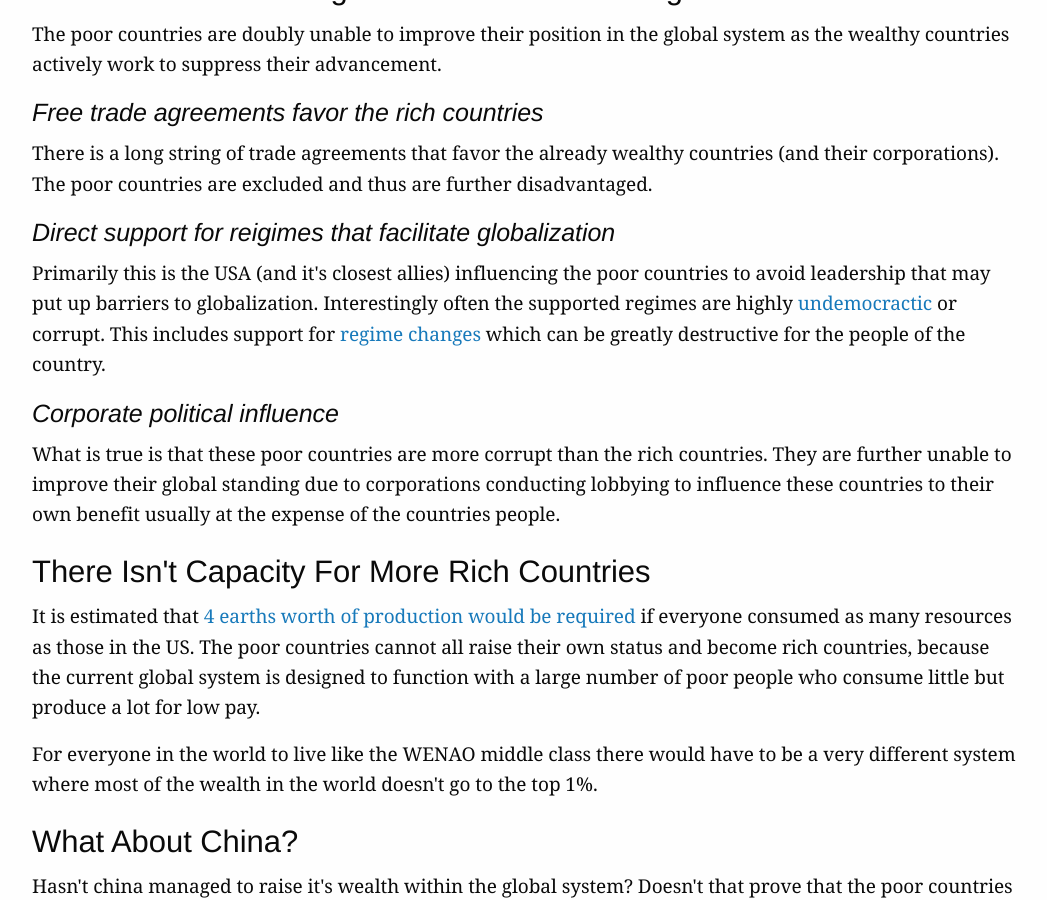
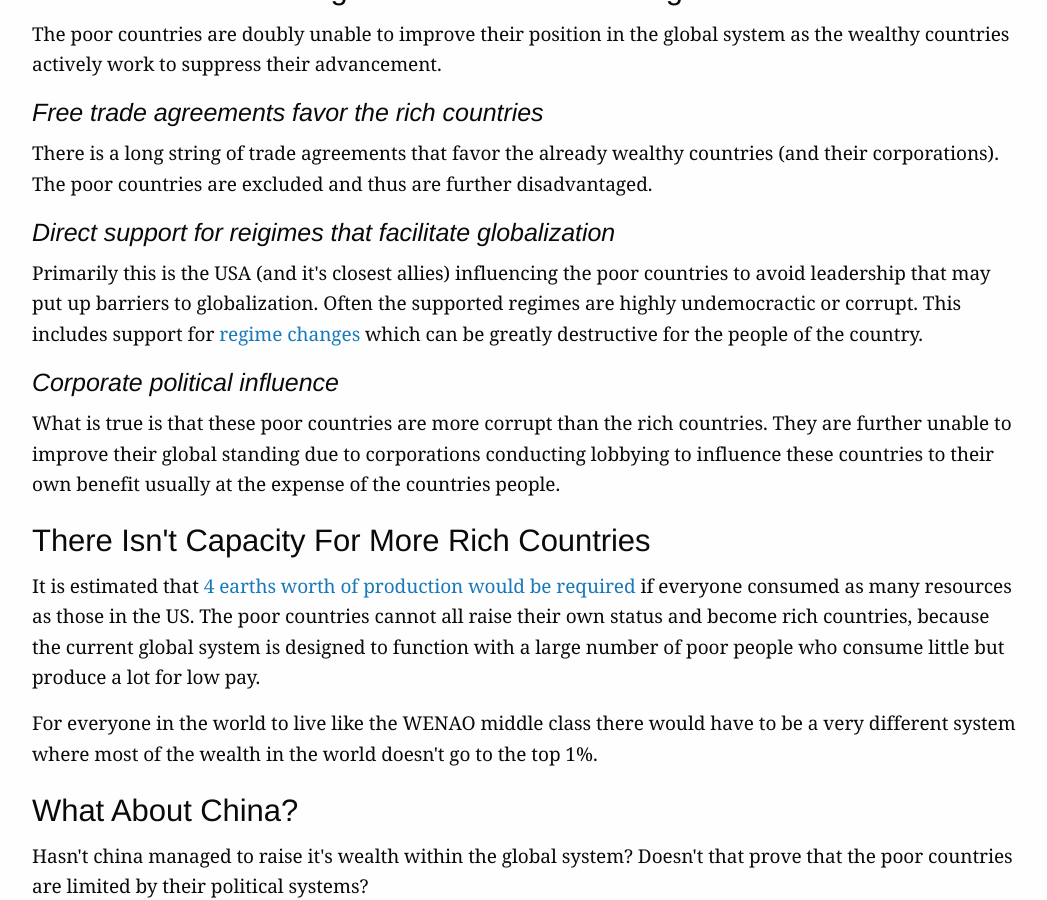
Before and after one commit to scientific-defense-force/this-is-the-world-site, a Jekyll site: the page built from what-people-believe.html, in a window 1280 px wide and 900 px high, scrolled down 1715 px. Shown: the whole window, without its empty margins (113-1160 px from the left). Built offline with Jekyll 4.4.1, drawn with Linux system fonts in a browser that asks for light colours; nearby versions of some CDN libraries; a script that is not in the unit is left out.

Commit message:
Remove broken link

```diff
--- a/what-people-believe.html
+++ b/what-people-believe.html
@@ -46,7 +46,7 @@ layout: 'default'
 <p>There is a long string of trade agreements that favor the already wealthy countries (and their corporations). The poor countries are excluded and thus are further disadvantaged.</p>
 
 <h4>Direct support for reigimes that facilitate globalization</h4>
-<p>Primarily this is the USA (and it's closest allies) influencing the poor countries to avoid leadership that may put up barriers to globalization. Interestingly often the supported regimes are highly <a href="https://en.wikipedia.org/wiki/List_of_authoritarian_regimes_supported_by_the_United_States" target="_blank">undemocractic</a> or corrupt. This includes support for <a href="https://en.wikipedia.org/wiki/United_States_involvement_in_regime_change" target="_blank">regime changes</a> which can be greatly destructive for the people of the country.</p>
+<p>Primarily this is the USA (and it's closest allies) influencing the poor countries to avoid leadership that may put up barriers to globalization. Often the supported regimes are highly undemocractic or corrupt. This includes support for <a href="https://en.wikipedia.org/wiki/United_States_involvement_in_regime_change" target="_blank">regime changes</a> which can be greatly destructive for the people of the country.</p>
 
 <h4>Corporate political influence</h4>
 <p>What is true is that these poor countries are more corrupt than the rich countries. They are further unable to improve their global standing due to corporations conducting lobbying to influence these countries to their own benefit usually at the expense of the countries people.</p>
```
